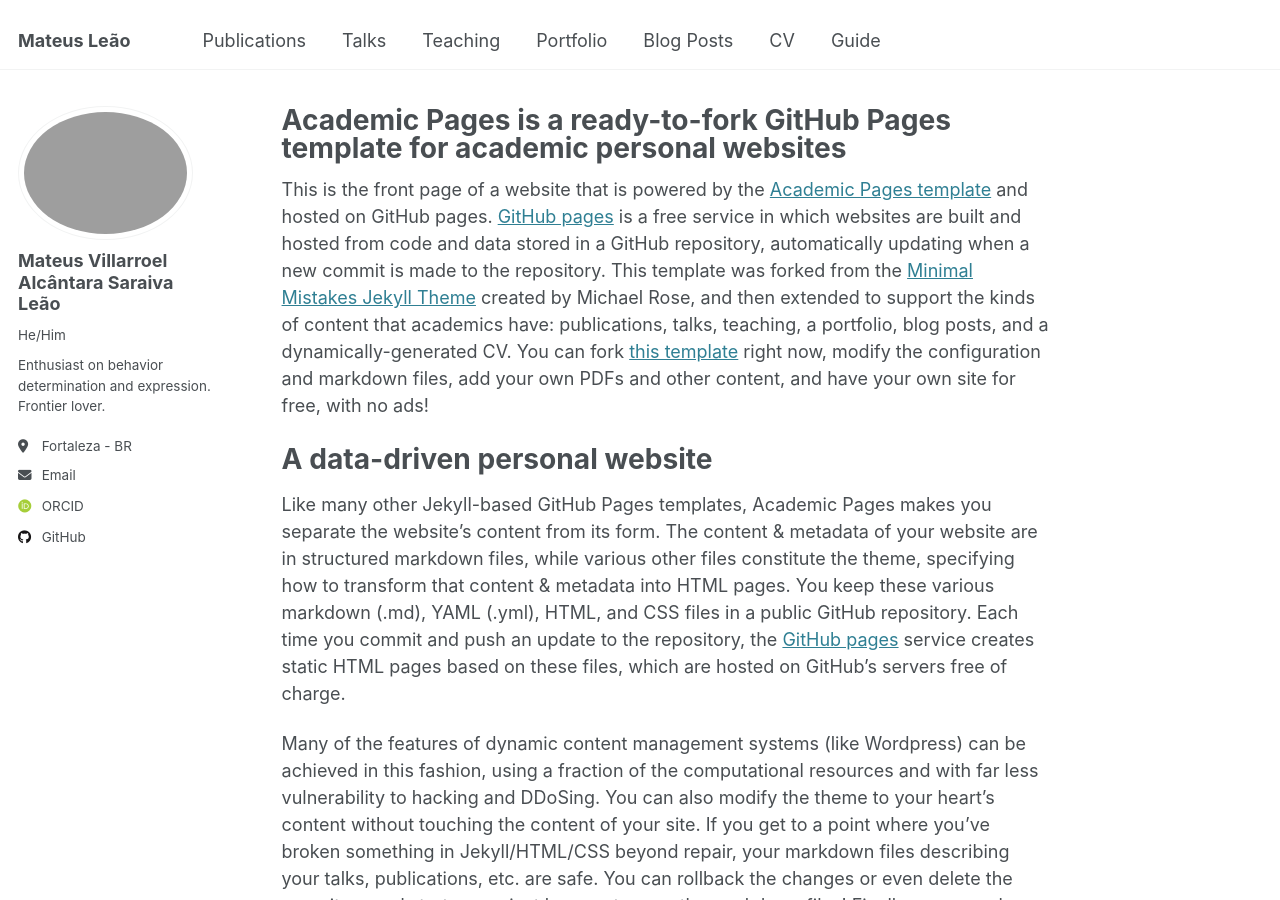
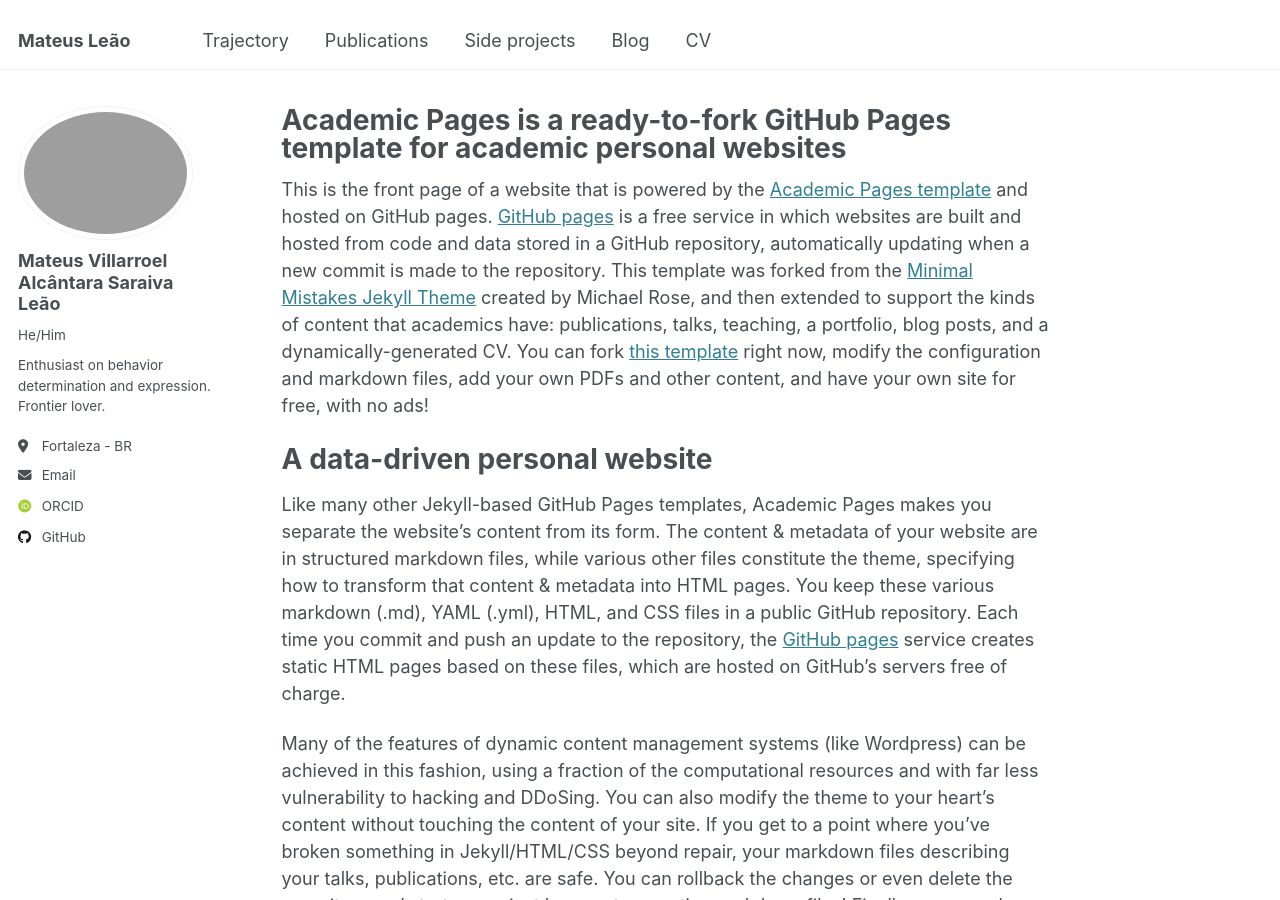
Before and after one commit to mateusvillarroel/mateusvillarroel.github.io, a Jekyll site: the page built from _pages/about.md, in a window 1280 px wide and 900 px high. Built offline with Jekyll 4.4.1, drawn with Linux system fonts in a browser that asks for light colours; some web fonts are replaced.

Commit message:
Update navigation.yml

```diff
--- a/_data/navigation.yml
+++ b/_data/navigation.yml
@@ -5,23 +5,17 @@
 # prevent it from being included in the site.
 
 main:
+  - title: "Trajectory"
+    url: /trajectory/
+
   - title: "Publications"
-    url: /publications/
+    url: /pubs/
 
-  - title: "Talks"
-    url: /talks/
+  - title: "Side projects"
+    url: /sideprojects/
 
-  - title: "Teaching"
-    url: /teaching/
-
-  - title: "Portfolio"
-    url: /portfolio/
-
-  - title: "Blog Posts"
-    url: /year-archive/
+  - title: "Blog"
+    url: /Blog/
 
   - title: "CV"
     url: /cv/
-
-  - title: "Guide"
-    url: /markdown/
```
